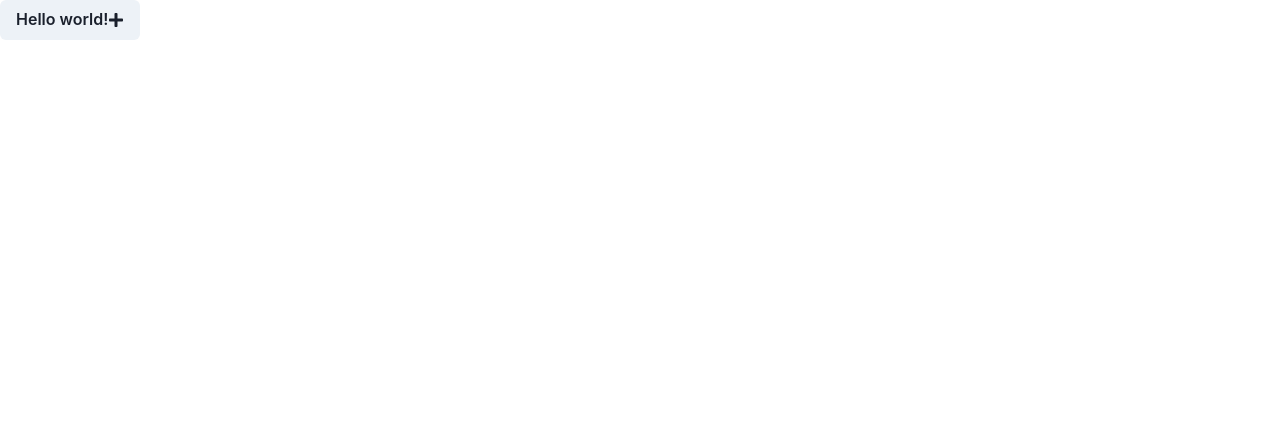
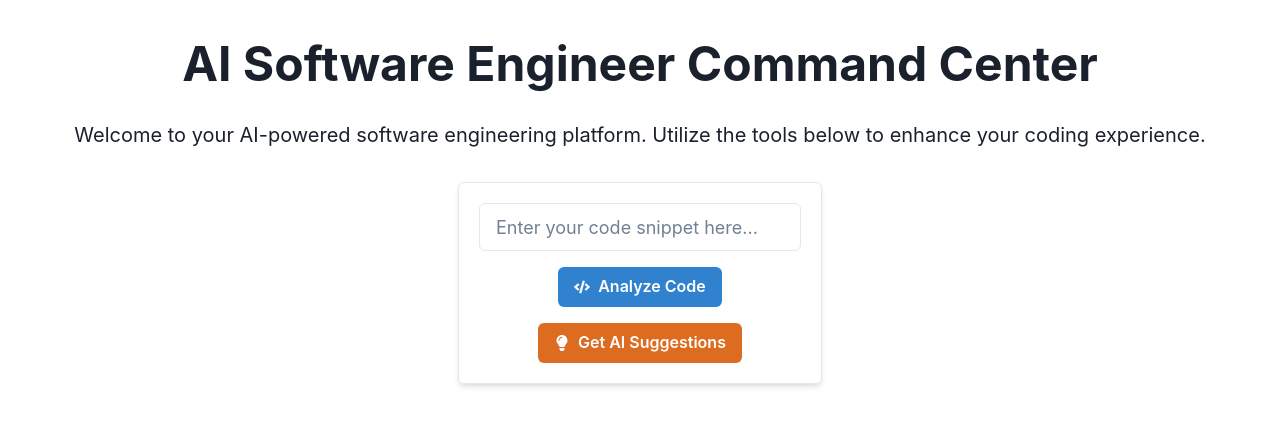
Before and after one commit to GPT-Engineer-App-Dev/ai-ui-creator, a React (Vite) app: page / in a window 1280 px wide. Shown: the top 426 px of the page. Built offline with nearby package versions, Linux system fonts and the light colour scheme.

Commit message:
Implemented a creative and interactive UI for the AI software engineer platform with elements like a command center, real-time code analysis, and AI suggestions.

```diff
--- a/src/pages/Index.jsx
+++ b/src/pages/Index.jsx
@@ -1,15 +1,53 @@
-// Complete the Index page component here
-// Use chakra-ui
-import { Button } from "@chakra-ui/react"; // example
-import { FaPlus } from "react-icons/fa"; // example - use react-icons/fa for icons
+import { Box, Button, Container, Heading, Text, VStack, Input, useToast } from "@chakra-ui/react";
+import { FaBrain, FaCode, FaLightbulb } from "react-icons/fa";
 
 const Index = () => {
-  // TODO: Create the website here!
+  const toast = useToast();
+
+  const handleCodeAnalysis = () => {
+    toast({
+      title: "Code Analysis",
+      description: "Your code has been analyzed. No issues found!",
+      status: "success",
+      duration: 5000,
+      isClosable: true,
+    });
+  };
+
+  const handleAIAssist = () => {
+    toast({
+      title: "AI Assistance",
+      description: "AI suggestions have been generated. Check your console!",
+      status: "info",
+      duration: 5000,
+      isClosable: true,
+    });
+    console.log("AI Suggestion: Consider using memoization to optimize your function.");
+  };
+
   return (
-    <Button>
-      Hello world! <FaPlus />
-    </Button>
-  ); // example
+    <Container maxW="container.xl">
+      <VStack spacing={8} py={10}>
+        <Heading as="h1" size="2xl" textAlign="center">
+          AI Software Engineer Command Center
+        </Heading>
+        <Text fontSize="xl">
+          Welcome to your AI-powered software engineering platform. Utilize the tools below to enhance your coding experience.
+        </Text>
+        <Box p={5} shadow="md" borderWidth="1px" borderRadius="md">
+          <VStack spacing={4}>
+            <Input placeholder="Enter your code snippet here..." size="lg" />
+            <Button leftIcon={<FaCode />} colorScheme="blue" onClick={handleCodeAnalysis}>
+              Analyze Code
+            </Button>
+            <Button leftIcon={<FaLightbulb />} colorScheme="orange" onClick={handleAIAssist}>
+              Get AI Suggestions
+            </Button>
+          </VStack>
+        </Box>
+      </VStack>
+    </Container>
+  );
 };
 
 export default Index;
```
